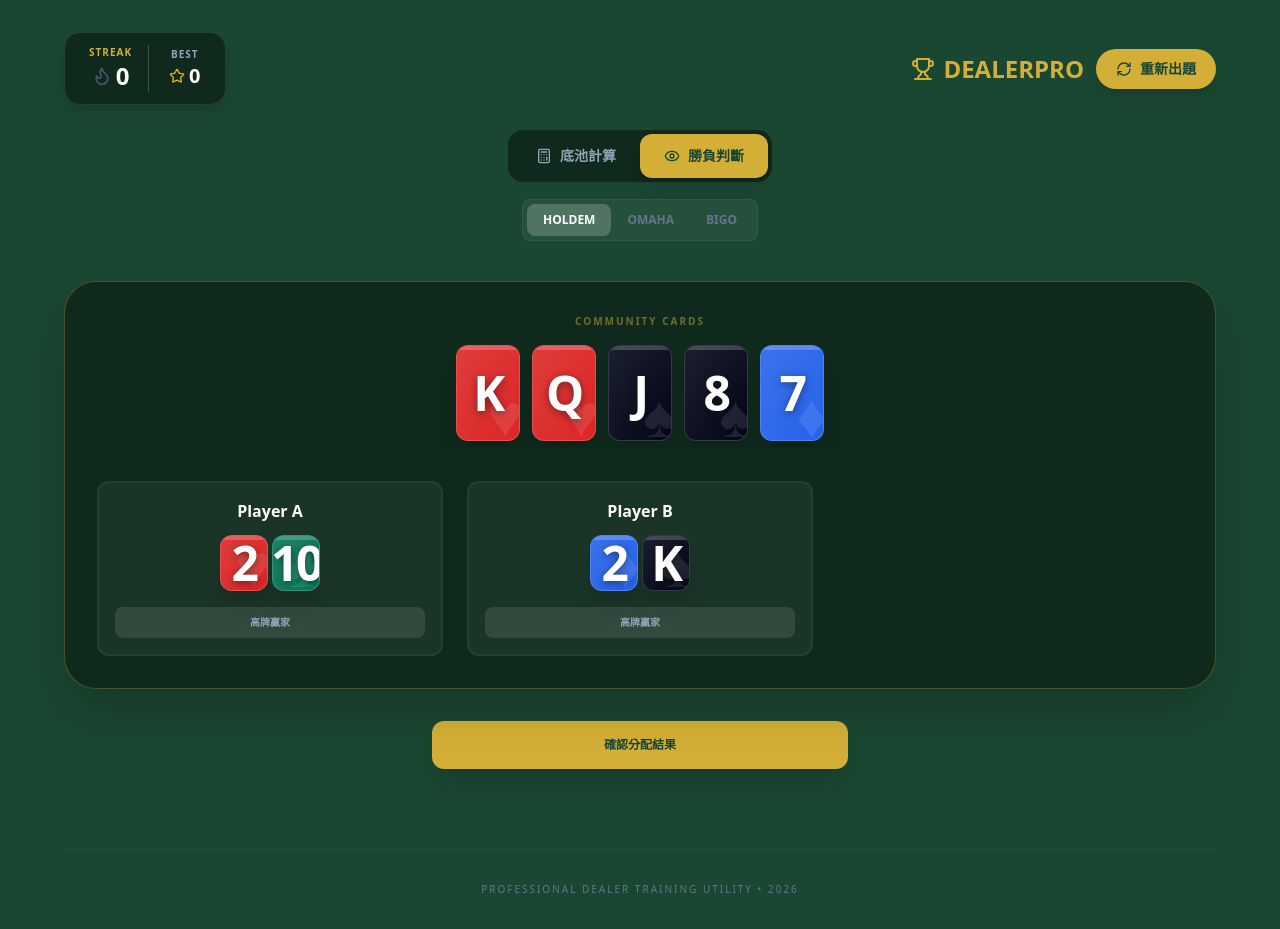
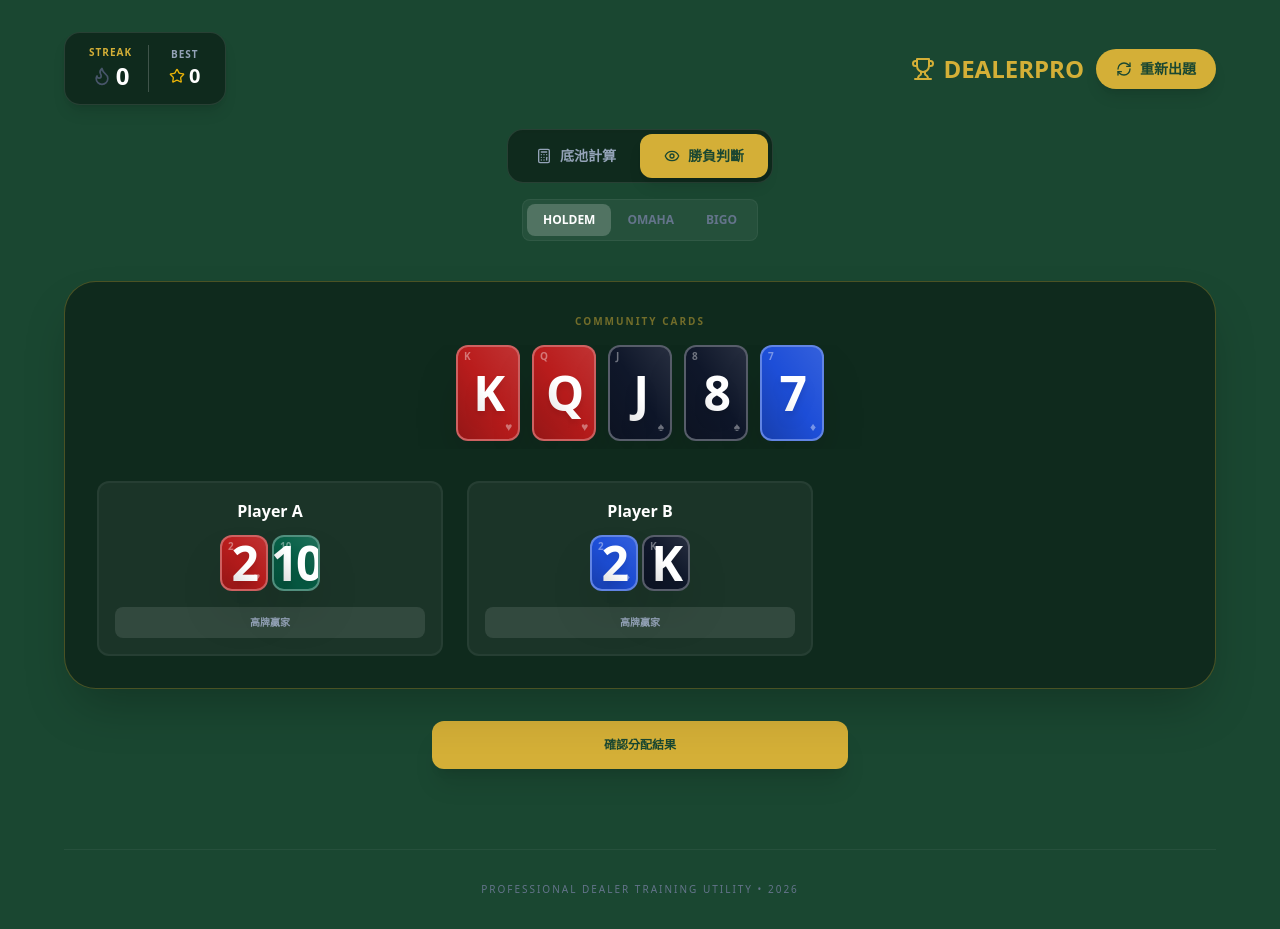
Before and after one commit to Leon-cypher/dealerpractice, a React (Vite) app: page / in a window 1280 px wide. Both pictures are taken after a click on the button "勝負判斷". Built offline with nearby package versions, Linux system fonts and the light colour scheme; the HTML template or start-up script is replaced by a standard one.

Commit message:
UI: synchronize poker card style with omaha_hilo_calculator theme

```diff
--- a/src/App.tsx
+++ b/src/App.tsx
@@ -24,11 +24,11 @@ const PokerCard: React.FC<{ card: PokerLogic.Card; hidden?: boolean; className?:
     );
   }
 
-  const suitConfigs: Record<string, { bg: string, symbol: string }> = {
-    'spades': { bg: 'bg-slate-950', symbol: '♠' },
-    'hearts': { bg: 'bg-red-600', symbol: '♥' },
-    'diamonds': { bg: 'bg-blue-600', symbol: '♦' },
-    'clubs': { bg: 'bg-emerald-700', symbol: '♣' }
+  const suitConfigs: Record<string, { bg: string, symbol: string, color: string }> = {
+    'spades': { bg: 'bg-slate-900', symbol: '♠', color: 'text-white' },
+    'hearts': { bg: 'bg-red-700', symbol: '♥', color: 'text-white' },
+    'diamonds': { bg: 'bg-blue-700', symbol: '♦', color: 'text-white' },
+    'clubs': { bg: 'bg-emerald-800', symbol: '♣', color: 'text-white' }
   };
 
   const config = suitConfigs[card.suit];
@@ -37,25 +37,28 @@ const PokerCard: React.FC<{ card: PokerLogic.Card; hidden?: boolean; className?:
     <div
       style={style}
       className={cn(
-        "w-10 h-14 sm:w-12 sm:h-18 md:w-16 md:h-24 rounded-lg md:rounded-xl shadow-xl flex flex-col items-center justify-center relative overflow-hidden border border-white/20 transition-all",
+        "w-10 h-14 sm:w-12 sm:h-18 md:w-16 md:h-24 rounded-lg md:rounded-xl shadow-2xl flex flex-col items-center justify-center relative overflow-hidden border-2 border-white/30 transition-all",
         config.bg,
         className
       )}
     >
-      {/* 背景花色水印 */}
-      <div className="absolute -bottom-1 -right-1 text-white/10 text-3xl sm:text-4xl md:text-6xl font-black select-none pointer-events-none">
-        {config.symbol}
+      {/* 頂部裝飾 */}
+      <div className="absolute top-1 left-1.5 opacity-40">
+        <div className={cn("text-[8px] md:text-[10px] font-black leading-none", config.color)}>{card.rank}</div>
       </div>
 
       {/* 中央巨大字樣 */}
-      <div className="text-2xl sm:text-3xl md:text-5xl font-black text-white drop-shadow-[0_2px_4px_rgba(0,0,0,0.5)] select-none tracking-tighter">
+      <div className={cn("text-2xl sm:text-3xl md:text-5xl font-black drop-shadow-lg select-none tracking-tighter", config.color)}>
         {card.rank}
       </div>
 
-      {/* 頂部裝飾線條 */}
-      <div className="absolute top-0 left-0 right-0 h-0.5 md:h-1 bg-white/20"></div>
+      {/* 底部花色符號 */}
+      <div className="absolute bottom-1 right-1.5 opacity-40">
+        <div className={cn("text-[10px] md:text-xs leading-none", config.color)}>{config.symbol}</div>
+      </div>
 
-      <div className="absolute inset-0 bg-gradient-to-br from-white/10 to-transparent pointer-events-none"></div>
+      {/* 光澤效果 */}
+      <div className="absolute inset-0 bg-gradient-to-tr from-black/20 via-transparent to-white/10 pointer-events-none"></div>
     </div>
   );
 };
```
